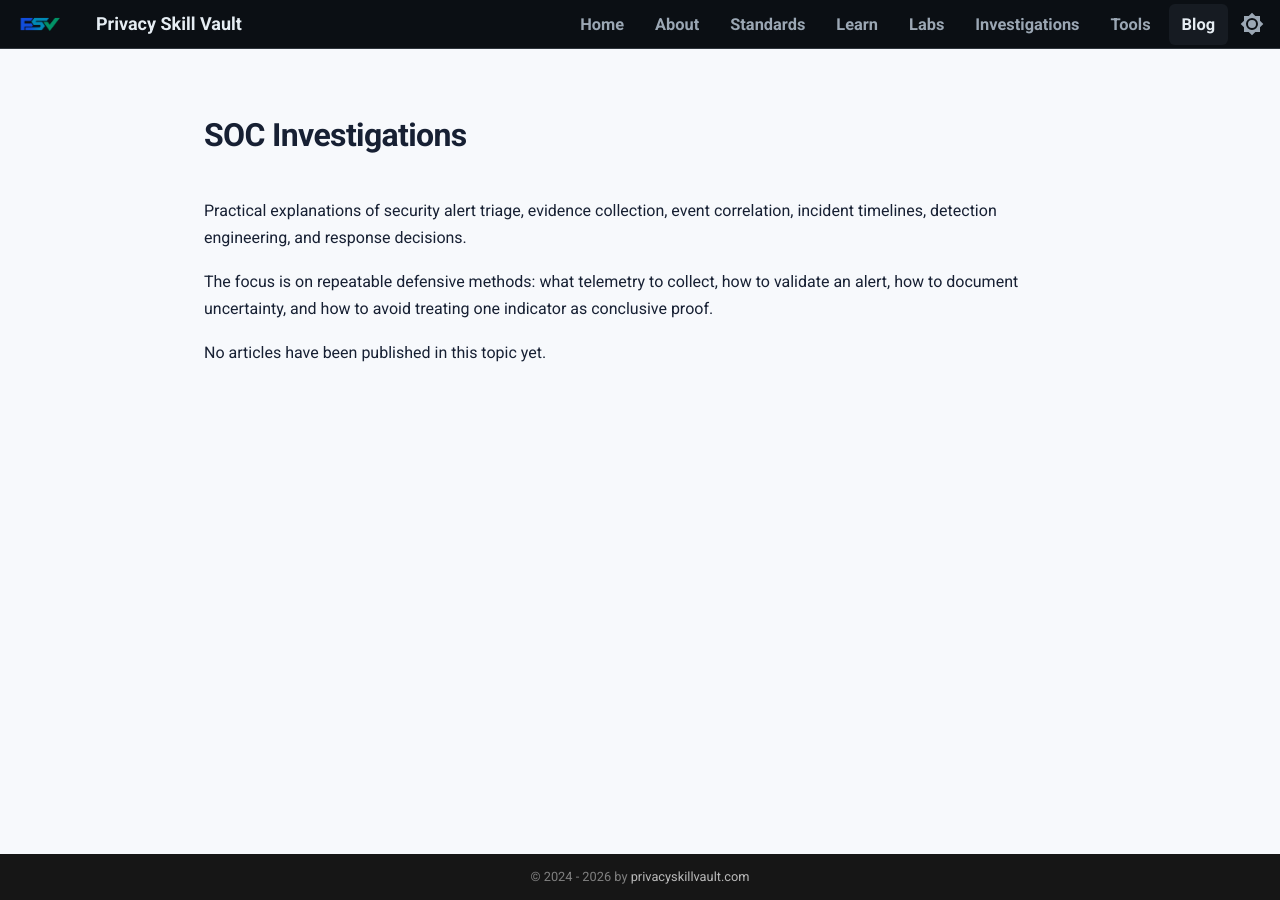
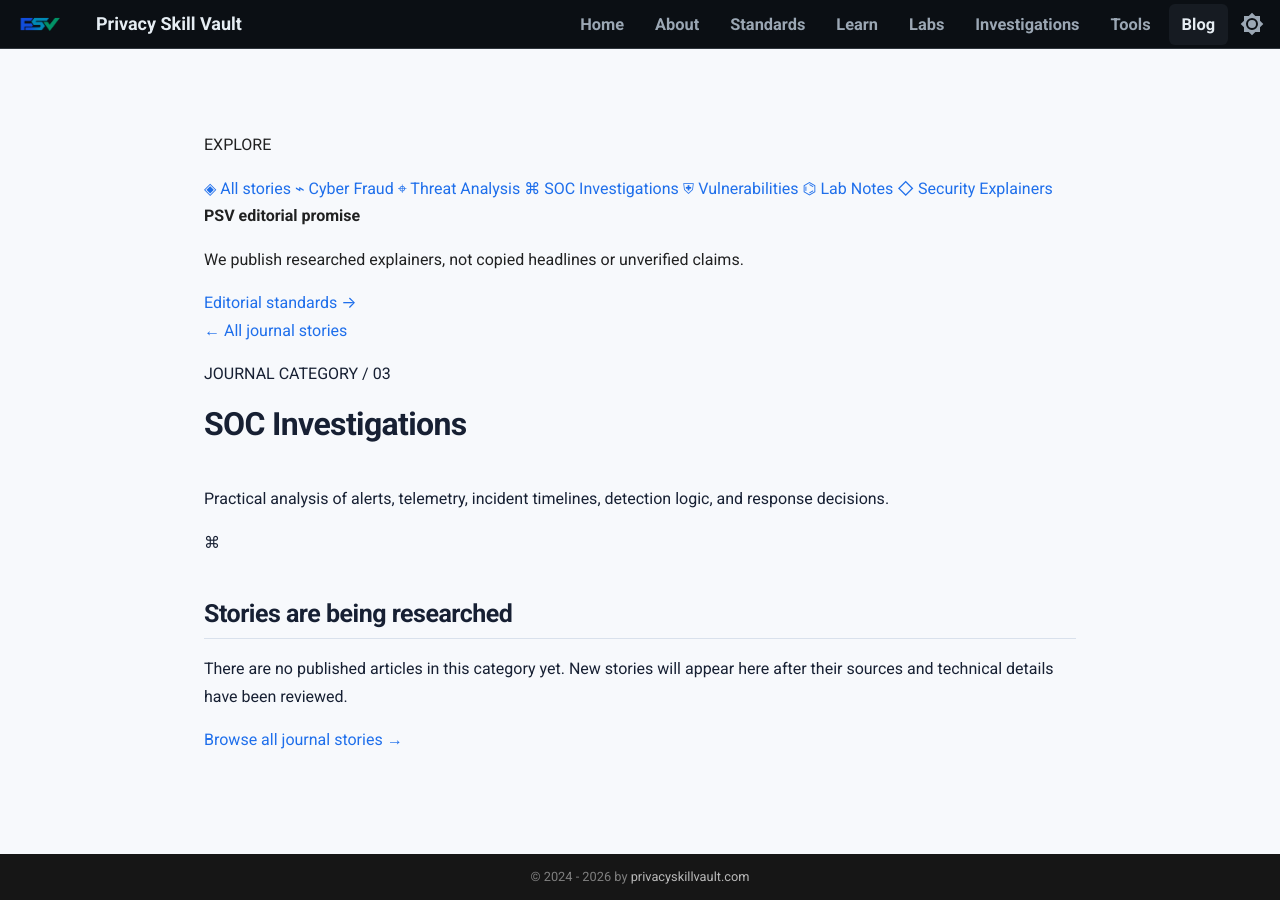
Before and after one commit to PrivacySkillVault/privacyskillvault.github.io, an MkDocs documentation site: the page built from docs/blog/soc-investigations/index.md, in a window 1280 px wide. Built offline with MkDocs 1.6.1 and Material for MkDocs 9.7.7, drawn with Linux system fonts in a browser that asks for light colours.

Commit message:
Redesign SOC Investigations journal category page

```diff
--- a/docs/blog/soc-investigations/index.md
+++ b/docs/blog/soc-investigations/index.md
@@ -1,7 +1,20 @@
-# SOC Investigations
-
-Practical explanations of security alert triage, evidence collection, event correlation, incident timelines, detection engineering, and response decisions.
-
-The focus is on repeatable defensive methods: what telemetry to collect, how to validate an alert, how to document uncertainty, and how to avoid treating one indicator as conclusive proof.
-
-No articles have been published in this topic yet.
+<div class="psv-journal-shell psv-journal-shell--category">
+  <aside class="psv-journal-sidebar" aria-label="Journal categories">
+    <p class="psv-journal-side-label">EXPLORE</p>
+    <a class="psv-journal-side-link" href="../"><span class="psv-side-mark">◈</span> All stories</a>
+    <a class="psv-journal-side-link" href="../cyber-fraud/"><span class="psv-side-mark">⌁</span> Cyber Fraud</a>
+    <a class="psv-journal-side-link " href="../threat-analysis/"><span class="psv-side-mark">⌖</span> Threat Analysis</a>
+    <a class="psv-journal-side-link is-active" href="../soc-investigations/"><span class="psv-side-mark">⌘</span> SOC Investigations</a>
+    <a class="psv-journal-side-link " href="../vulnerabilities/"><span class="psv-side-mark">⛨</span> Vulnerabilities</a>
+    <a class="psv-journal-side-link " href="../lab-notes/"><span class="psv-side-mark">⌬</span> Lab Notes</a>
+    <a class="psv-journal-side-link " href="../security-explainers/"><span class="psv-side-mark">◇</span> Security Explainers</a>
+    <div class="psv-journal-sidebar-note"><strong>PSV editorial promise</strong><p>We publish researched explainers, not copied headlines or unverified claims.</p><a href="../editorial-standards/">Editorial standards →</a></div>
+  </aside>
+  <main class="psv-journal-main psv-category-main">
+    <a class="psv-journal-back" href="../">← All journal stories</a>
+    <p class="psv-journal-kicker">JOURNAL CATEGORY / 03</p>
+    <h1>SOC Investigations</h1>
+    <p class="psv-category-deck">Practical analysis of alerts, telemetry, incident timelines, detection logic, and response decisions.</p>
+    <div class="psv-journal-empty"><span>⌘</span><h2>Stories are being researched</h2><p>There are no published articles in this category yet. New stories will appear here after their sources and technical details have been reviewed.</p><a href="../">Browse all journal stories →</a></div>
+  </main>
+</div>
```
